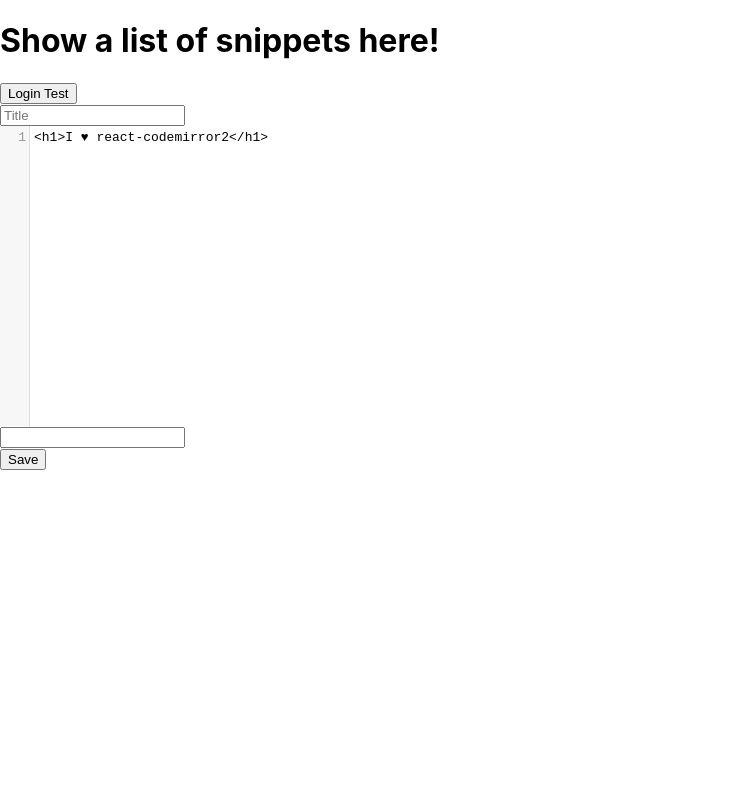
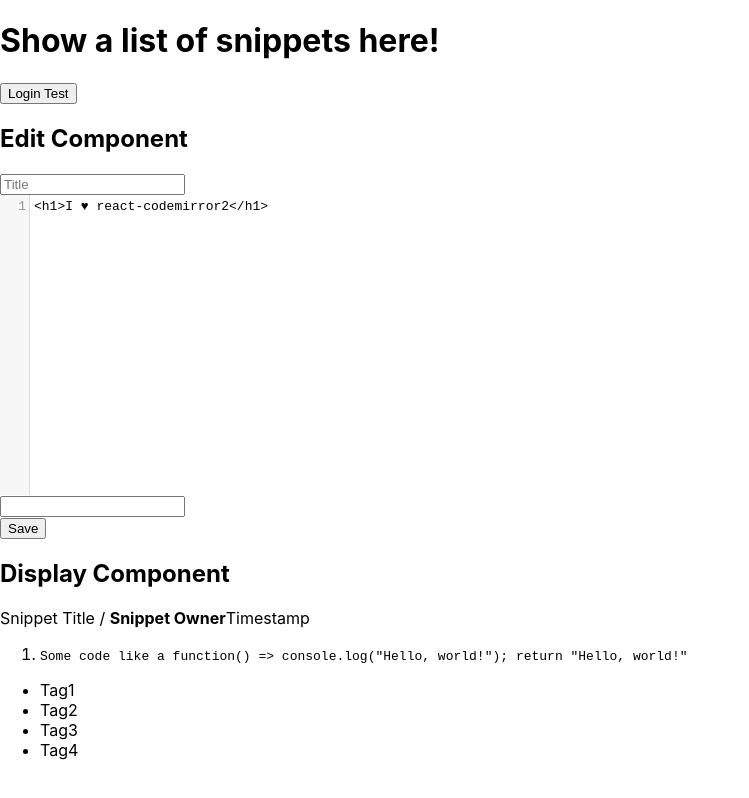
Before and after one commit to whysgai/WebDev_FinalProject, a React (Create React App) app: page / in a window 1280 px wide. Shown: the whole page, without its empty margins (0-749 px from the left). Built offline with nearby package versions, Linux system fonts and the light colour scheme.

Commit message:
Proto chore: demo changes to team

```diff
--- a/src/Components/SnippetComponent.js
+++ b/src/Components/SnippetComponent.js
@@ -1,9 +1,13 @@
 import React from "react"
 import SnippetEditComponent from "./SnippetEditComponent";
+import SnippetDisplayComponent from "./SnippetDisplayComponent";
 
 const SnippetComponent = () =>
     <div>
+        <h2>Edit Component</h2>
         <SnippetEditComponent/>
+        <h2>Display Component</h2>
+        <SnippetDisplayComponent/>
     </div>
 
 export default SnippetComponent
--- a/src/Components/SnippetDisplayComponent.js
+++ b/src/Components/SnippetDisplayComponent.js
@@ -9,14 +9,17 @@ const SnippetDisplayComponent = () =>
         <div>
             <ol>
                 <li>
-                    <pre>Some code like a function() =></pre>
+                    <pre>Some code like a function() =>
+                           console.log("Hello, world!");
+                           return "Hello, world!"
+                    </pre>
                 </li>
-                <li>
-                    <pre>   console.log("Hello, world!");</pre>
-                </li>
-                <li>
-                    <pre>   return "Hello, world!"</pre>
-                </li>
+                {/*<li>*/}
+                {/*    <pre>   console.log("Hello, world!");</pre>*/}
+                {/*</li>*/}
+                {/*<li>*/}
+                {/*    <pre>   return "Hello, world!"</pre>*/}
+                {/*</li>*/}
             </ol>
         </div>
         <div>
--- a/src/TestSnippetDisplayPage/UserService.js
+++ b/src/TestSnippetDisplayPage/UserService.js
@@ -5,11 +5,11 @@ const login = ""
 const scope = "gist"
 const state = "thisisabadsatestring"
 
-const username = ""
-const password = ""
+const username = "group3person"
+const password = "nicsalehwill3"
 
 const headers = {
-    "Authorization" : `Token 2769a767d1a1f814083208530256fcc2339f863d`
+    "Authorization" : `Token 70f143af3d540e77de91e721e5c4e8960a181663`
 }
 
 export const loginToGithub = () =>
```
